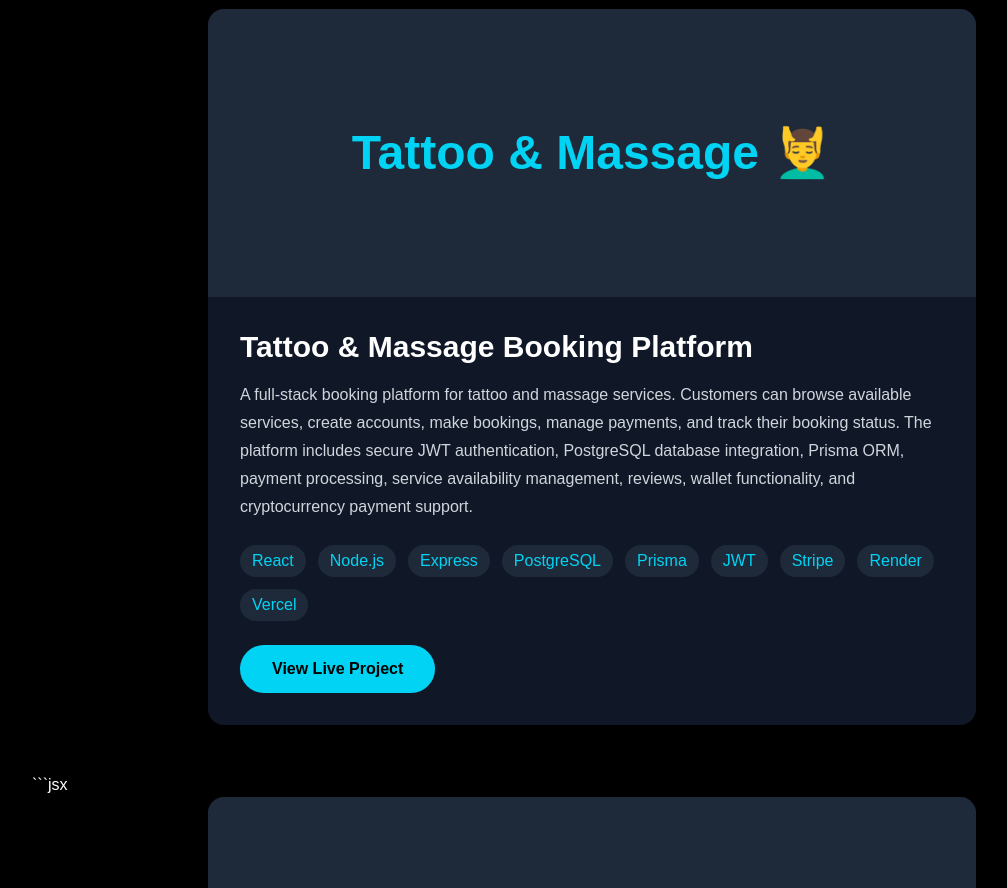
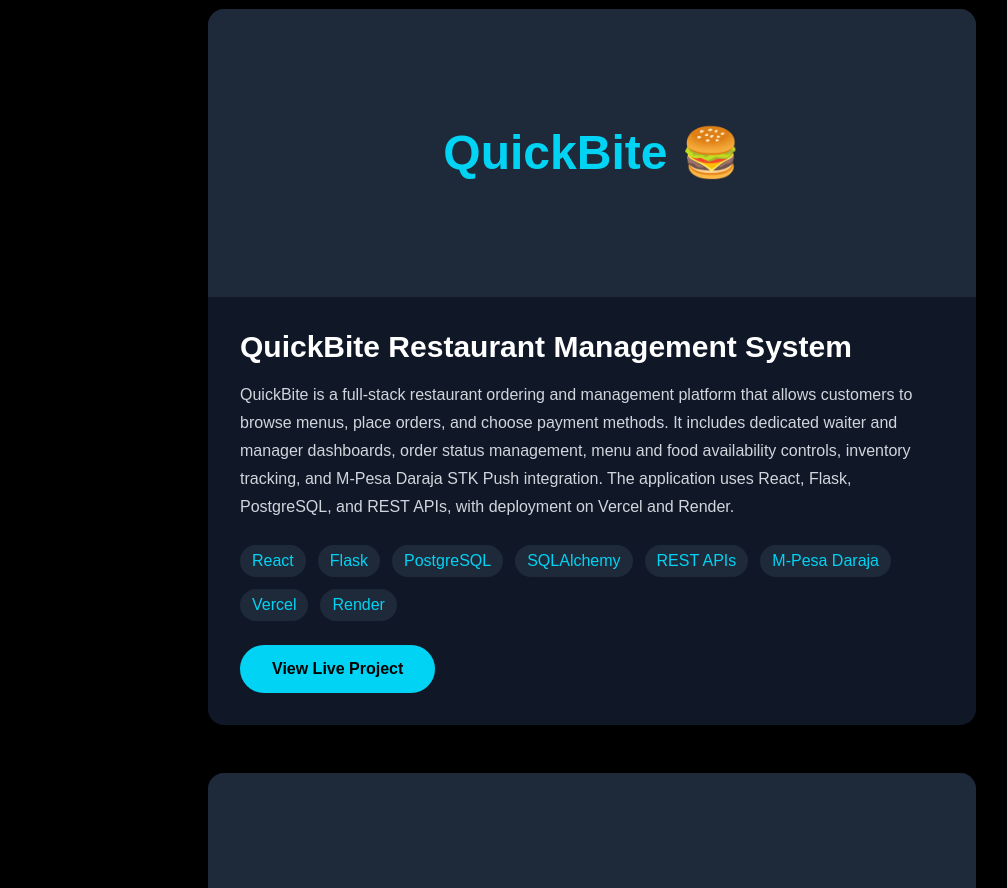
Before and after one commit to robert00-1/portfolio1, a React (Vite) app: page /projects in a window 1280 px wide. Shown: the part 1620-2508 px from the top of the page, without its empty margins (48-1055 px from the left). Built offline with nearby package versions, Linux system fonts and the light colour scheme.

Commit message:
Add QuickBite to portfolio projects

```diff
--- a/src/components/Projects.jsx
+++ b/src/components/Projects.jsx
@@ -144,7 +144,74 @@ export default function Projects() {
           </div>
         </div>
 
+                 {/* ===================== QUICKBITE ===================== */}
+        <div className="max-w-3xl mx-auto bg-gray-900 rounded-2xl overflow-hidden shadow-lg hover:scale-105 transition duration-300">
 
+          <div className="w-full h-72 bg-gray-800 flex items-center justify-center">
+            <h2 className="text-5xl font-bold text-cyan-400 text-center px-4">
+              QuickBite 🍔
+            </h2>
+          </div>
+
+          <div className="p-8">
+            <h2 className="text-3xl font-bold mb-4">
+              QuickBite Restaurant Management System
+            </h2>
+
+            <p className="text-gray-300 mb-6 leading-7">
+              QuickBite is a full-stack restaurant ordering and management
+              platform that allows customers to browse menus, place orders,
+              and choose payment methods. It includes dedicated waiter and
+              manager dashboards, order status management, menu and food
+              availability controls, inventory tracking, and M-Pesa Daraja
+              STK Push integration. The application uses React, Flask,
+              PostgreSQL, and REST APIs, with deployment on Vercel and Render.
+            </p>
+
+            <div className="flex flex-wrap gap-3 mb-6">
+              <span className="bg-gray-800 text-cyan-400 px-3 py-1 rounded-full">
+                React
+              </span>
+
+              <span className="bg-gray-800 text-cyan-400 px-3 py-1 rounded-full">
+                Flask
+              </span>
+
+              <span className="bg-gray-800 text-cyan-400 px-3 py-1 rounded-full">
+                PostgreSQL
+              </span>
+
+              <span className="bg-gray-800 text-cyan-400 px-3 py-1 rounded-full">
+                SQLAlchemy
+              </span>
+
+              <span className="bg-gray-800 text-cyan-400 px-3 py-1 rounded-full">
+                REST APIs
+              </span>
+
+              <span className="bg-gray-800 text-cyan-400 px-3 py-1 rounded-full">
+                M-Pesa Daraja
+              </span>
+
+              <span className="bg-gray-800 text-cyan-400 px-3 py-1 rounded-full">
+                Vercel
+              </span>
+
+              <span className="bg-gray-800 text-cyan-400 px-3 py-1 rounded-full">
+                Render
+              </span>
+            </div>
+
+            <a
+              href="https://frontend-three-phi-81.vercel.app/"
+              target="_blank"
+              rel="noopener noreferrer"
+              className="inline-block bg-cyan-400 text-black px-8 py-3 rounded-full font-bold hover:bg-cyan-300 transition"
+            >
+              View Live Project
+            </a>
+          </div>
+        </div>
         {/* ===================== TATTOO & MASSAGE BOOKING PLATFORM ===================== */}
         <div className="max-w-3xl mx-auto bg-gray-900 rounded-2xl overflow-hidden shadow-lg hover:scale-105 transition duration-300">
 
```
